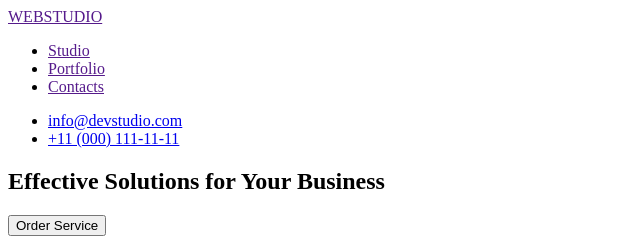
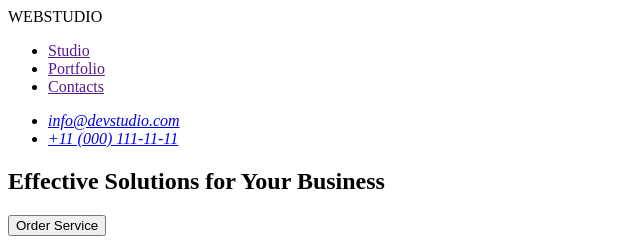
Before and after one commit to Kris-tii/goit-markup-hw-01, a plain HTML site: page index.html in a window 1280 px wide. Shown: the top 240 px of the page, 0-640 px from the left. Drawn offline with Linux system fonts and the light colour scheme.

Commit message:
navigation + address

```diff
--- a/index.html
+++ b/index.html
@@ -8,18 +8,21 @@
   </head>
   <body>
     <header>
-      <a href="">WEBSTUDIO</a>
       <nav>
+        <a>WEBSTUDIO</a>
         <ul>
           <li><a href="">Studio</a></li>
           <li><a href="">Portfolio</a></li>
           <li><a href="">Contacts</a></li>
         </ul>
       </nav>
-      <ul>
-        <li><a href="mailto:info@devstudio.com">info@devstudio.com</a></li>
-        <li><a href="tel:+110001111111">+11 (000) 111-11-11</a></li>
-      </ul>
+
+      <address>
+        <ul>
+          <li><a href="mailto:info@devstudio.com">info@devstudio.com</a></li>
+          <li><a href="tel:+110001111111">+11 (000) 111-11-11</a></li>
+        </ul>
+      </address>
     </header>
     <main>
       <!-- секція 1 -->
```
